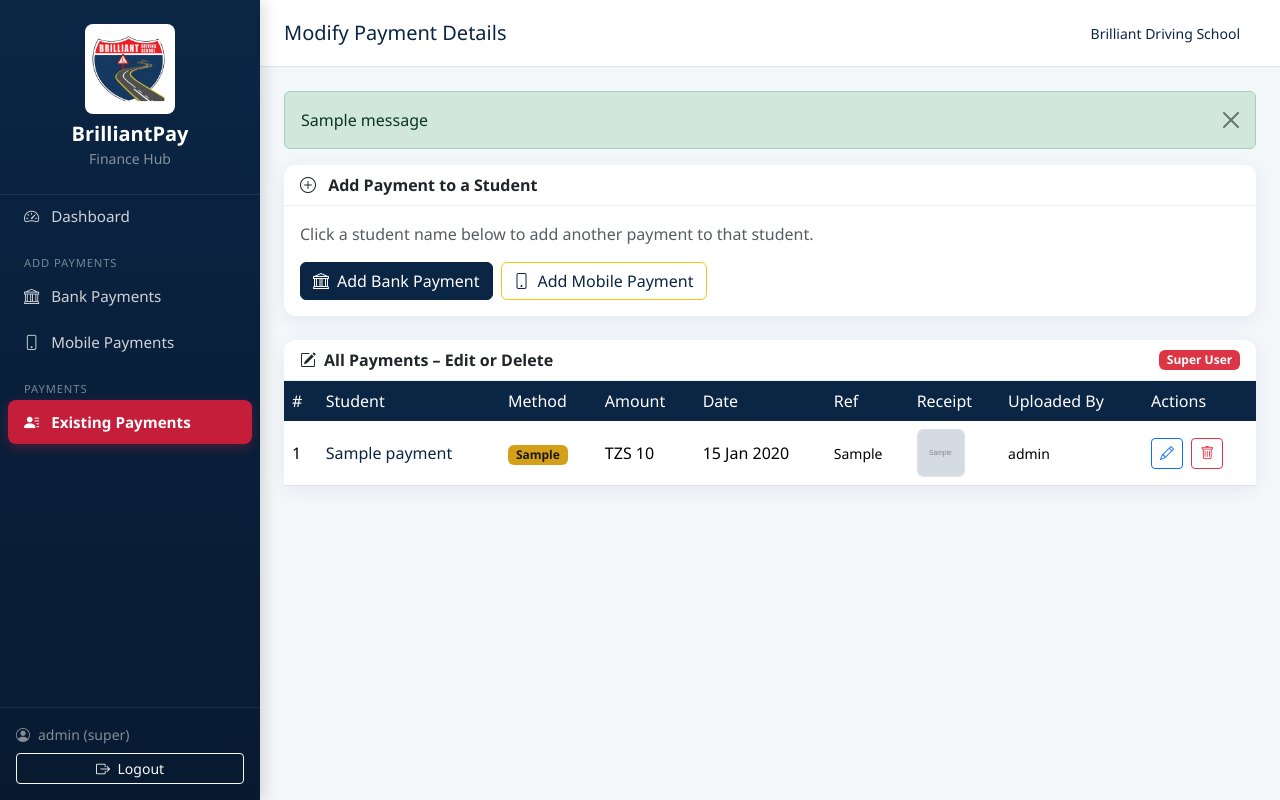
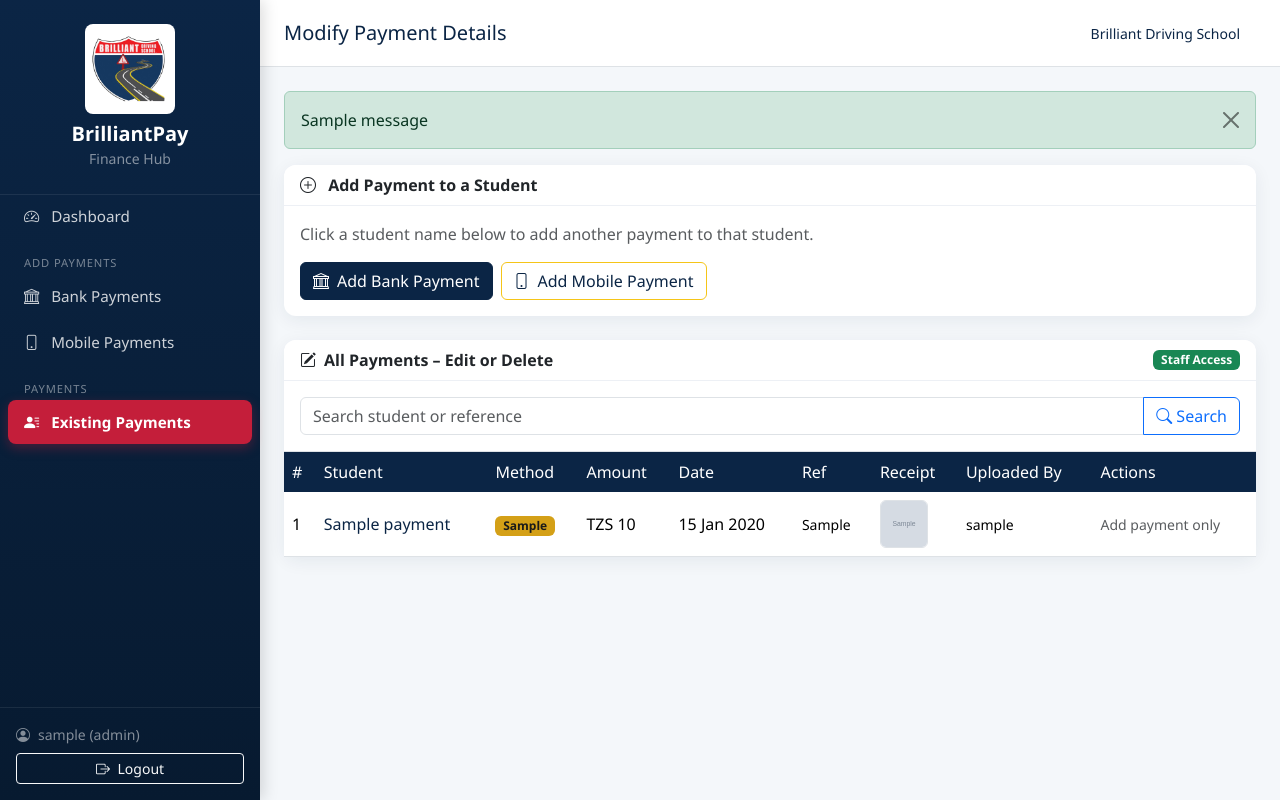
Before and after one commit to alectojr/brilliantpay, a Flask app: page /payments/modify in a window 1280 px wide. Run offline with Flask 3, Linux system fonts and the light colour scheme; a user stored in the database is signed in; tables that the repository leaves empty hold one stand-in row (values such as "Sample post"); grey boxes marked "Sample" are stand-in pictures; one stand-in notice (Sample message) is shown.

Commit message:
Brilliant Pay is a web application that allows users to manage their payments and banking information. This commit includes the following changes: - Added a new environment file (.env.example) for configuration. - Updated the .gitignore file to exclude unnecessary files. - Modified the README.md file to provide updated information about the project. - Updated the app.py file to include new features and bug fixes. - Added a backup script (backup.ps1) for database backup. - Added a requirements.txt file to specify the project's dependencies.

```diff
--- a/app.py
+++ b/app.py
@@ -7,12 +7,15 @@ A simple Flask web app for recording student payments with receipt photos.
 import os
 import random
 import secrets
+import hmac
+import math
 from datetime import datetime
 from functools import wraps
+from urllib.parse import urlparse
 
 from flask import (
     Flask, render_template, redirect, url_for, flash, request,
-    send_from_directory, abort
+    send_from_directory, abort, session
 )
 from flask_sqlalchemy import SQLAlchemy
 from flask_login import (
@@ -22,15 +25,28 @@ from flask_login import (
 from werkzeug.security import generate_password_hash, check_password_hash
 from werkzeug.utils import secure_filename
 from PIL import Image
+from sqlalchemy import or_
 
 # ---------------------------------------------------------------------------
 # App configuration
 # ---------------------------------------------------------------------------
 app = Flask(__name__)
-app.config["SECRET_KEY"] = secrets.token_hex(32)
-app.config["SQLALCHEMY_DATABASE_URI"] = "sqlite:///" + os.path.join(
-    os.path.abspath(os.path.dirname(__file__)), "brilliantpay.db"
-)
+app.config["SECRET_KEY"] = os.environ.get("BRILLIANTPAY_SECRET_KEY")
+if not app.config["SECRET_KEY"]:
+    if os.environ.get("BRILLIANTPAY_ENV", "development") == "production":
+        raise RuntimeError("BRILLIANTPAY_SECRET_KEY must be set in production")
+    app.config["SECRET_KEY"] = secrets.token_hex(32)
+app.config["SESSION_COOKIE_HTTPONLY"] = True
+app.config["SESSION_COOKIE_SAMESITE"] = "Lax"
+app.config["SESSION_COOKIE_SECURE"] = os.environ.get("BRILLIANTPAY_ENV") == "production"
+database_url = os.environ.get("BRILLIANTPAY_DATABASE_URL")
+if database_url:
+    app.config["SQLALCHEMY_DATABASE_URI"] = database_url
+else:
+    app.config["SQLALCHEMY_DATABASE_URI"] = "sqlite:///" + os.path.join(
+        os.path.abspath(os.path.dirname(__file__)),
+        os.environ.get("BRILLIANTPAY_DATABASE", "brilliantpay.db")
+    )
 app.config["SQLALCHEMY_TRACK_MODIFICATIONS"] = False
 app.config["UPLOAD_FOLDER"] = os.path.join(
     os.path.abspath(os.path.dirname(__file__)), "static", "uploads"
@@ -95,12 +111,41 @@ class Payment(db.Model):
     uploaded_by_id = db.Column(db.Integer, db.ForeignKey("user.id"), nullable=False)
 
 
+class AuditLog(db.Model):
+    id = db.Column(db.Integer, primary_key=True)
+    user_id = db.Column(db.Integer, db.ForeignKey("user.id"), nullable=False)
+    action = db.Column(db.String(30), nullable=False)
+    payment_id = db.Column(db.Integer)
+    details = db.Column(db.String(500))
+    created_at = db.Column(db.DateTime, default=datetime.utcnow, nullable=False)
+
+
 # ---------------------------------------------------------------------------
 # Helpers
 # ---------------------------------------------------------------------------
 @login_manager.user_loader
 def load_user(user_id):
     return db.session.get(User, int(user_id))
+
+
+@app.context_processor
+def inject_csrf_token():
+    def csrf_token():
+        token = session.get("csrf_token")
+        if not token:
+            token = secrets.token_urlsafe(32)
+            session["csrf_token"] = token
+        return token
+    return {"csrf_token": csrf_token}
+
+
+@app.before_request
+def protect_post_requests():
+    if request.method == "POST":
+        submitted = request.form.get("_csrf_token", "")
+        expected = session.get("csrf_token", "")
+        if not expected or not submitted or not hmac.compare_digest(submitted, expected):
+            abort(400, description="Invalid or missing security token.")
 
 
 def allowed_file(filename):
@@ -123,6 +168,15 @@ def super_required(f):
     return decorated
 
 
+def safe_redirect_target(target):
+    if not target:
+        return None
+    parsed = urlparse(target)
+    if parsed.scheme or parsed.netloc or not target.startswith("/"):
+        return None
+    return target
+
+
 def save_receipt(file):
     """Save uploaded receipt image, optionally compress a bit, return filename."""
     if not file or file.filename == "":
@@ -130,6 +184,8 @@ def save_receipt(file):
     if not allowed_file(file.filename):
         return None
     filename = secure_filename(file.filename)
+    if not filename:
+        return None
     # Make unique
     name, ext = os.path.splitext(filename)
     unique_name = f"{name}_{secrets.token_hex(6)}{ext}"
@@ -138,12 +194,45 @@ def save_receipt(file):
     # Save & lightly optimize with Pillow
     try:
         img = Image.open(file.stream)
+        img.verify()
+        file.stream.seek(0)
+        img = Image.open(file.stream)
         img = img.convert("RGB") if img.mode in ("RGBA", "P") else img
         os.makedirs(app.config["UPLOAD_FOLDER"], exist_ok=True)
         img.save(filepath, quality=85, optimize=True)
     except (OSError, ValueError):
         return None
     return unique_name
+
+
+def record_audit(action, payment_id=None, details=None):
+    db.session.add(AuditLog(
+        user_id=current_user.id,
+        action=action,
+        payment_id=payment_id,
+        details=details
+    ))
+
+
+@app.errorhandler(400)
+def bad_request(error):
+    return render_template("error.html", code=400, message=error.description), 400
+
+
+@app.errorhandler(404)
+def not_found(error):
+    return render_template("error.html", code=404, message="The page you requested was not found."), 404
+
+
+@app.errorhandler(413)
+def request_too_large(error):
+    return render_template("error.html", code=413, message="The uploaded file is too large. Maximum size is 8 MB."), 413
+
+
+@app.errorhandler(500)
+def server_error(error):
+    db.session.rollback()
+    return render_template("error.html", code=500, message="Something went wrong. Please try again."), 500
 
 
 # ---------------------------------------------------------------------------
@@ -168,7 +257,7 @@ def login():
         if user and user.check_password(password) and user.is_active:
             login_user(user, remember=True)
             flash(f"Welcome back, {user.username}!", "success")
-            next_page = request.args.get("next")
+            next_page = safe_redirect_target(request.args.get("next"))
             return redirect(next_page or url_for("dashboard"))
         flash("Invalid username or password.", "danger")
     return render_template("login.html")
@@ -219,6 +308,9 @@ def forgot_password():
 
     temp_password = None
     if request.method == "POST":
+        if os.environ.get("BRILLIANTPAY_ALLOW_DEMO_PASSWORD_RESET") != "1":
+            flash("Please contact the system administrator to reset your password.", "info")
+            return render_template("forgot_password.html")
         username_or_email = request.form.get("username_or_email", "").strip()
         user = User.query.filter(
             (User.username == username_or_email) | (User.email == username_or_email.lower())
@@ -282,7 +374,7 @@ def add_bank_payment():
 
         try:
             amount = float(amount)
-            if amount <= 0:
+            if not math.isfinite(amount) or amount <= 0 or amount > 1000000000:
                 raise ValueError
         except ValueError:
             flash("Please enter a valid positive amount.", "warning")
@@ -310,6 +402,7 @@ def add_bank_payment():
             uploaded_by_id=current_user.id
         )
         db.session.add(payment)
+        record_audit("created", details=f"Bank payment for {student_name}")
         db.session.commit()
         flash(f"Bank payment for {student_name} recorded successfully!", "success")
         return redirect(url_for("dashboard"))
@@ -337,7 +430,7 @@ def add_mobile_payment():
 
         try:
             amount = float(amount)
-            if amount <= 0:
+            if not math.isfinite(amount) or amount <= 0 or amount > 1000000000:
                 raise ValueError
         except ValueError:
             flash("Please enter a valid positive amount.", "warning")
@@ -365,6 +458,7 @@ def add_mobile_payment():
             uploaded_by_id=current_user.id
         )
         db.session.add(payment)
+        record_audit("created", details=f"Mobile payment for {student_name}")
         db.session.commit()
         flash(f"Mobile payment for {student_name} recorded successfully!", "success")
         return redirect(url_for("dashboard"))
@@ -375,12 +469,20 @@ def add_mobile_payment():
 @app.route("/payments/modify")
 @login_required
 def modify_payments():
-    """List all payments so super user can edit/delete."""
-    payments = Payment.query.order_by(Payment.created_at.desc()).all()
+    """List payments for all staff; destructive actions remain super-user-only."""
+    search = request.args.get("q", "").strip()
+    page = max(request.args.get("page", 1, type=int), 1)
+    query = Payment.query
+    if search:
+        term = f"%{search}%"
+        query = query.filter(or_(Payment.student_name.ilike(term), Payment.reference.ilike(term)))
+    pagination = query.order_by(Payment.created_at.desc()).paginate(page=page, per_page=25, error_out=False)
     selected_student = request.args.get("student_name", "").strip()
     return render_template(
         "modify_payments.html",
-        payments=payments,
+        payments=pagination.items,
+        pagination=pagination,
+        search=search,
         selected_student=selected_student
     )
 
@@ -426,6 +528,7 @@ def edit_payment(payment_id):
                 payment.receipt_filename = new_fn
 
         payment.updated_at = datetime.utcnow()
+        record_audit("updated", payment.id, f"Updated payment for {payment.student_name}")
         db.session.commit()
         flash("Payment updated successfully.", "success")
         return redirect(url_for("modify_payments"))
@@ -449,6 +552,7 @@ def delete_payment(payment_id):
             except OSError:
                 pass
     db.session.delete(payment)
+    record_audit("deleted", payment.id, f"Deleted payment for {payment.student_name}")
     db.session.commit()
     flash("Payment deleted.", "info")
     return redirect(url_for("modify_payments"))
@@ -466,21 +570,24 @@ def uploaded_file(filename):
 def init_db():
     with app.app_context():
         db.create_all()
-        # Create default super user if none exists
-        if not User.query.filter_by(role="super").first():
+        bootstrap_password = os.environ.get("BRILLIANTPAY_ADMIN_PASSWORD")
+        if bootstrap_password and not User.query.filter_by(role="super").first():
             super_user = User(
-                username="admin",
-                email="admin@brilliantdriving.school",
+                username=os.environ.get("BRILLIANTPAY_ADMIN_USERNAME", "admin"),
+                email=os.environ.get("BRILLIANTPAY_ADMIN_EMAIL", "admin@brilliantdriving.school"),
                 role="super"
             )
-            super_user.set_password("BrilliantAdmin1")
+            super_user.set_password(bootstrap_password)
             db.session.add(super_user)
             db.session.commit()
-            print(">>> Default super user created: username=admin  password=BrilliantAdmin1")
+            print(f">>> Super user created: username={super_user.username}")
         os.makedirs(app.config["UPLOAD_FOLDER"], exist_ok=True)
 
 
 if __name__ == "__main__":
     init_db()
-    # Run on all interfaces so it is reachable
-    app.run(host="0.0.0.0", port=5000, debug=True)
+    app.run(
+        host=os.environ.get("BRILLIANTPAY_HOST", "127.0.0.1"),
+        port=int(os.environ.get("PORT", "5000")),
+        debug=os.environ.get("BRILLIANTPAY_DEBUG") == "1"
+    )
--- /dev/null
+++ b/requirements.txt
@@ -0,0 +1,5 @@
+Flask
+Flask-Login
+Flask-SQLAlchemy
+Pillow
+Waitress
--- a/templates/add_bank.html
+++ b/templates/add_bank.html
@@ -11,6 +11,7 @@
             </div>
             <div class="card-body">
                 <form method="POST" enctype="multipart/form-data">
+                    <input type="hidden" name="_csrf_token" value="{{ csrf_token() }}">
                     <div class="row g-3">
                         <div class="col-md-6">
                             <label class="form-label">Student Name <span class="text-danger">*</span></label>
--- a/templates/add_mobile.html
+++ b/templates/add_mobile.html
@@ -11,6 +11,7 @@
             </div>
             <div class="card-body">
                 <form method="POST" enctype="multipart/form-data">
+                    <input type="hidden" name="_csrf_token" value="{{ csrf_token() }}">
                     <div class="row g-3">
                         <div class="col-md-6">
                             <label class="form-label">Student Name <span class="text-danger">*</span></label>
--- a/templates/edit_payment.html
+++ b/templates/edit_payment.html
@@ -11,6 +11,7 @@
             </div>
             <div class="card-body">
                 <form method="POST" enctype="multipart/form-data">
+                    <input type="hidden" name="_csrf_token" value="{{ csrf_token() }}">
                     <div class="row g-3">
                         <div class="col-md-6">
                             <label class="form-label">Student Name</label>
--- a/templates/forgot_password.html
+++ b/templates/forgot_password.html
@@ -24,10 +24,10 @@
                 </div>
             {% else %}
                 <p class="text-muted small mb-3">
-                    Enter your username or email. A temporary fruit-based password
-                    (e.g. Mango42, Pineapple17) will be generated for you.
+                    Contact the system administrator to reset your password.
                 </p>
                 <form method="POST" action="{{ url_for('forgot_password') }}">
+                    <input type="hidden" name="_csrf_token" value="{{ csrf_token() }}">
                     <div class="mb-3">
                         <label class="form-label">Username or Email</label>
                         <div class="input-group">
--- a/templates/login.html
+++ b/templates/login.html
@@ -12,6 +12,7 @@
         <div class="auth-body">
             <h5 class="mb-3 text-center text-primary-dark">Sign in to your account</h5>
             <form method="POST" action="{{ url_for('login') }}">
+                <input type="hidden" name="_csrf_token" value="{{ csrf_token() }}">
                 <div class="mb-3">
                     <label class="form-label">Username</label>
                     <div class="input-group">
--- a/templates/modify_payments.html
+++ b/templates/modify_payments.html
@@ -33,6 +33,12 @@
         </span>
     </div>
     <div class="card-body p-0">
+        <form method="GET" class="p-3 border-bottom">
+            <div class="input-group">
+                <input type="search" name="q" value="{{ search }}" class="form-control" placeholder="Search student or reference">
+                <button type="submit" class="btn btn-outline-primary"><i class="bi bi-search me-1"></i>Search</button>
+            </div>
+        </form>
         {% if payments %}
         <div class="table-responsive">
             <table class="table table-hover mb-0 align-middle">
@@ -82,6 +88,7 @@
                                 <i class="bi bi-pencil"></i>
                             </a>
                             <form action="{{ url_for('delete_payment', payment_id=p.id) }}" method="POST" class="d-inline" onsubmit="return confirm('Delete this payment permanently?');">
+                                <input type="hidden" name="_csrf_token" value="{{ csrf_token() }}">
                                 <button type="submit" class="btn btn-sm btn-outline-danger" title="Delete">
                                     <i class="bi bi-trash"></i>
                                 </button>
@@ -101,6 +108,19 @@
             No payments to modify yet.
         </div>
         {% endif %}
+        {% if pagination and pagination.pages > 1 %}
+        <nav class="p-3" aria-label="Payment pages">
+            <ul class="pagination mb-0 justify-content-center">
+                {% for page_number in pagination.iter_pages() %}
+                    {% if page_number %}
+                    <li class="page-item {% if page_number == pagination.page %}active{% endif %}">
+                        <a class="page-link" href="{{ url_for('modify_payments', q=search, page=page_number, student_name=selected_student) }}">{{ page_number }}</a>
+                    </li>
+                    {% else %}<li class="page-item disabled"><span class="page-link">…</span></li>{% endif %}
+                {% endfor %}
+            </ul>
+        </nav>
+        {% endif %}
     </div>
 </div>
 {% endblock %}
--- a/templates/signup.html
+++ b/templates/signup.html
@@ -11,6 +11,7 @@
         </div>
         <div class="auth-body">
             <form method="POST" action="{{ url_for('signup') }}">
+                <input type="hidden" name="_csrf_token" value="{{ csrf_token() }}">
                 <div class="mb-3">
                     <label class="form-label">Username</label>
                     <input type="text" name="username" class="form-control" required autofocus>
--- /dev/null
+++ b/wsgi.py
@@ -0,0 +1,3 @@
+from app import app, init_db
+
+init_db()
```
Also changed, not shown: templates/error.html (added, +16 -0 lines), README.md, brilliantpay.db, static/uploads/director_sign_e641033d3d69.png (deleted), 4 other files.
